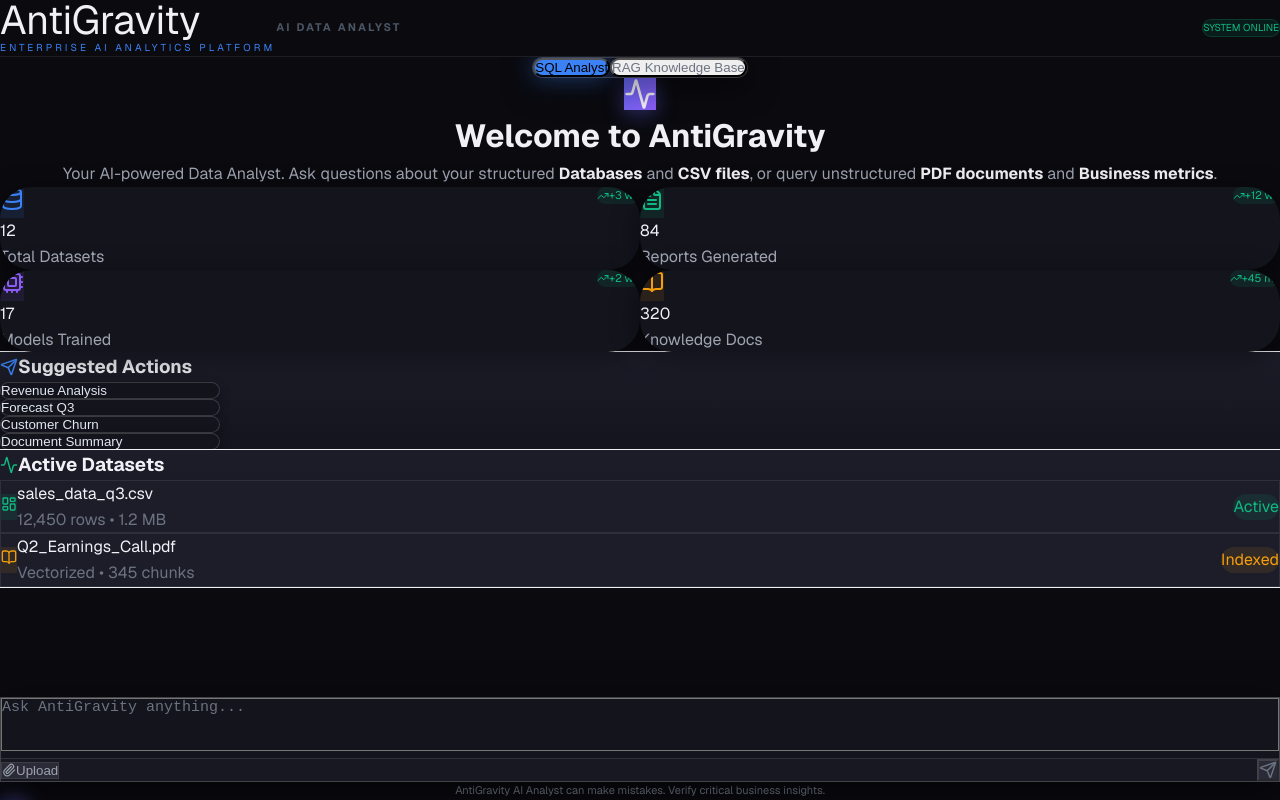
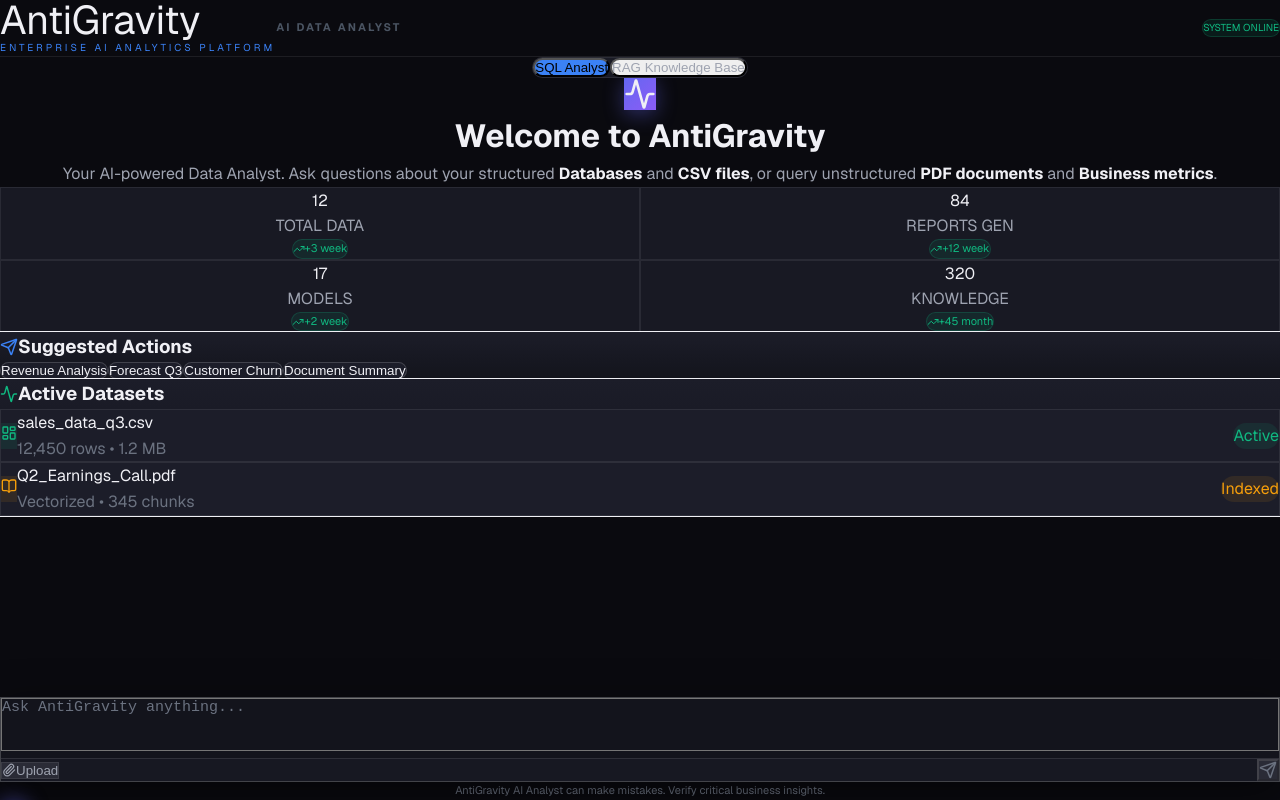
Before and after one commit to abakaushik-lgtm/DataScience-GenerativeAI-Platform, a Next.js app in the folder frontend/: page / in a window 1280 px wide. Built offline with nearby package versions, Linux system fonts and the light colour scheme.

Commit message:
style: Polish layout to resolve visually broken KPI cards and over-styled tabs

```diff
--- a/frontend/src/app/page.tsx
+++ b/frontend/src/app/page.tsx
@@ -115,17 +115,17 @@ export default function Home() {
         <div className="flex-1 overflow-y-auto p-6 space-y-6 relative">
 
           {/* Floating Pill Toggle */}
-          <div className="flex justify-center mb-6 sticky top-2 z-20">
-            <div className="bg-[#13141c]/80 backdrop-blur-lg p-1.5 rounded-full inline-flex border border-[#ffffff2a] shadow-[0_8px_30px_rgba(0,0,0,0.5)]">
+          <div className="flex justify-center mb-8 sticky top-4 z-20">
+            <div className="bg-[#1c1d29]/90 backdrop-blur-md p-1.5 rounded-full inline-flex border border-[#ffffff14] shadow-xl">
               <button
                 onClick={() => setChatMode("SQL")}
-                className={`px-8 py-2.5 rounded-full text-sm font-bold tracking-wide transition-all duration-300 ${chatMode === "SQL" ? 'bg-[#3b82f6] text-white shadow-[0_0_25px_rgba(59,130,246,0.5)]' : 'text-[#6b7280] hover:text-[#f0f0f5]'}`}
+                className={`px-6 py-2 rounded-full text-sm font-semibold transition-all duration-200 ${chatMode === "SQL" ? 'bg-[#3b82f6] text-white shadow-md' : 'text-[#9ea3b0] hover:text-[#f0f0f5] hover:bg-[#ffffff0a]'}`}
               >
                 SQL Analyst
               </button>
               <button
                 onClick={() => setChatMode("RAG")}
-                className={`px-8 py-2.5 rounded-full text-sm font-bold tracking-wide transition-all duration-300 ${chatMode === "RAG" ? 'bg-[#10b981] text-white shadow-[0_0_25px_rgba(16,185,129,0.5)]' : 'text-[#6b7280] hover:text-[#f0f0f5]'}`}
+                className={`px-6 py-2 rounded-full text-sm font-semibold transition-all duration-200 ${chatMode === "RAG" ? 'bg-[#10b981] text-white shadow-md' : 'text-[#9ea3b0] hover:text-[#f0f0f5] hover:bg-[#ffffff0a]'}`}
               >
                 RAG Knowledge Base
               </button>
@@ -196,57 +196,37 @@ export default function Home() {
               </p>
 
               {/* Hero Stats */}
-              <div className="grid grid-cols-2 md:grid-cols-4 gap-8 mb-10 w-full">
-                <div className="bg-[#13141c] p-7 rounded-[2rem] flex flex-col items-start justify-center text-left hover:-translate-y-2 hover:shadow-[0_20px_40px_rgba(0,0,0,0.6)] transition-all duration-300 cursor-default relative overflow-hidden group shadow-[0_8px_30px_rgba(0,0,0,0.4)] border-none">
-                  <div className="absolute top-0 left-0 w-full h-1 bg-[#3b82f6] opacity-30 group-hover:opacity-100 transition-opacity"></div>
-                  <div className="absolute inset-0 bg-gradient-to-b from-[#3b82f6]/5 to-transparent opacity-0 group-hover:opacity-100 transition-opacity"></div>
-                  <div className="flex justify-between items-start w-full relative z-10 mb-4">
-                    <div className="p-3 bg-[#3b82f6]/10 rounded-2xl text-[#3b82f6]"><Database size={24} /></div>
-                    <div className="text-[11px] text-[#10b981] font-semibold bg-[#10b981]/10 px-2.5 py-1 rounded-full flex items-center gap-1">
-                      <TrendingUp size={12} /> +3 wk
-                    </div>
+              <div className="grid grid-cols-2 gap-4 max-w-2xl mx-auto w-full mb-10">
+                <div className="bg-[#1c1d29]/80 backdrop-blur-sm p-6 rounded-2xl flex flex-col items-center justify-center text-center border border-[#ffffff14] hover:border-[#3b82f6]/40 hover:bg-[#1c1d29] transition-all shadow-lg">
+                  <div className="text-4xl font-bold text-[#f0f0f5] mb-1">12</div>
+                  <div className="text-xs font-semibold text-[#9ea3b0] uppercase tracking-wider mb-3">Total Data</div>
+                  <div className="text-[11px] text-[#10b981] font-medium bg-[#10b981]/10 px-2.5 py-1 rounded-full flex items-center gap-1 border border-[#10b981]/20">
+                    <TrendingUp size={12} /> +3 week
                   </div>
-                  <div className="text-4xl font-extrabold text-[#f0f0f5] relative z-10 mb-1 tracking-tight">12</div>
-                  <div className="text-sm text-[#9ea3b0] font-medium relative z-10">Total Datasets</div>
                 </div>
 
-                <div className="bg-[#13141c] p-7 rounded-[2rem] flex flex-col items-start justify-center text-left hover:-translate-y-2 hover:shadow-[0_20px_40px_rgba(0,0,0,0.6)] transition-all duration-300 cursor-default relative overflow-hidden group shadow-[0_8px_30px_rgba(0,0,0,0.4)] border-none">
-                  <div className="absolute top-0 left-0 w-full h-1 bg-[#10b981] opacity-30 group-hover:opacity-100 transition-opacity"></div>
-                  <div className="absolute inset-0 bg-gradient-to-b from-[#10b981]/5 to-transparent opacity-0 group-hover:opacity-100 transition-opacity"></div>
-                  <div className="flex justify-between items-start w-full relative z-10 mb-4">
-                    <div className="p-3 bg-[#10b981]/10 rounded-2xl text-[#10b981]"><FileText size={24} /></div>
-                    <div className="text-[11px] text-[#10b981] font-semibold bg-[#10b981]/10 px-2.5 py-1 rounded-full flex items-center gap-1">
-                      <TrendingUp size={12} /> +12 wk
-                    </div>
+                <div className="bg-[#1c1d29]/80 backdrop-blur-sm p-6 rounded-2xl flex flex-col items-center justify-center text-center border border-[#ffffff14] hover:border-[#10b981]/40 hover:bg-[#1c1d29] transition-all shadow-lg">
+                  <div className="text-4xl font-bold text-[#f0f0f5] mb-1">84</div>
+                  <div className="text-xs font-semibold text-[#9ea3b0] uppercase tracking-wider mb-3">Reports Gen</div>
+                  <div className="text-[11px] text-[#10b981] font-medium bg-[#10b981]/10 px-2.5 py-1 rounded-full flex items-center gap-1 border border-[#10b981]/20">
+                    <TrendingUp size={12} /> +12 week
                   </div>
-                  <div className="text-4xl font-extrabold text-[#f0f0f5] relative z-10 mb-1 tracking-tight">84</div>
-                  <div className="text-sm text-[#9ea3b0] font-medium relative z-10">Reports Generated</div>
                 </div>
 
-                <div className="bg-[#13141c] p-7 rounded-[2rem] flex flex-col items-start justify-center text-left hover:-translate-y-2 hover:shadow-[0_20px_40px_rgba(0,0,0,0.6)] transition-all duration-300 cursor-default relative overflow-hidden group shadow-[0_8px_30px_rgba(0,0,0,0.4)] border-none">
-                  <div className="absolute top-0 left-0 w-full h-1 bg-[#8b5cf6] opacity-30 group-hover:opacity-100 transition-opacity"></div>
-                  <div className="absolute inset-0 bg-gradient-to-b from-[#8b5cf6]/5 to-transparent opacity-0 group-hover:opacity-100 transition-opacity"></div>
-                  <div className="flex justify-between items-start w-full relative z-10 mb-4">
-                    <div className="p-3 bg-[#8b5cf6]/10 rounded-2xl text-[#8b5cf6]"><Cpu size={24} /></div>
-                    <div className="text-[11px] text-[#10b981] font-semibold bg-[#10b981]/10 px-2.5 py-1 rounded-full flex items-center gap-1">
-                      <TrendingUp size={12} /> +2 wk
-                    </div>
+                <div className="bg-[#1c1d29]/80 backdrop-blur-sm p-6 rounded-2xl flex flex-col items-center justify-center text-center border border-[#ffffff14] hover:border-[#8b5cf6]/40 hover:bg-[#1c1d29] transition-all shadow-lg">
+                  <div className="text-4xl font-bold text-[#f0f0f5] mb-1">17</div>
+                  <div className="text-xs font-semibold text-[#9ea3b0] uppercase tracking-wider mb-3">Models</div>
+                  <div className="text-[11px] text-[#10b981] font-medium bg-[#10b981]/10 px-2.5 py-1 rounded-full flex items-center gap-1 border border-[#10b981]/20">
+                    <TrendingUp size={12} /> +2 week
                   </div>
-                  <div className="text-4xl font-extrabold text-[#f0f0f5] relative z-10 mb-1 tracking-tight">17</div>
-                  <div className="text-sm text-[#9ea3b0] font-medium relative z-10">Models Trained</div>
                 </div>
 
-                <div className="bg-[#13141c] p-7 rounded-[2rem] flex flex-col items-start justify-center text-left hover:-translate-y-2 hover:shadow-[0_20px_40px_rgba(0,0,0,0.6)] transition-all duration-300 cursor-default relative overflow-hidden group shadow-[0_8px_30px_rgba(0,0,0,0.4)] border-none">
-                  <div className="absolute top-0 left-0 w-full h-1 bg-[#f59e0b] opacity-30 group-hover:opacity-100 transition-opacity"></div>
-                  <div className="absolute inset-0 bg-gradient-to-b from-[#f59e0b]/5 to-transparent opacity-0 group-hover:opacity-100 transition-opacity"></div>
-                  <div className="flex justify-between items-start w-full relative z-10 mb-4">
-                    <div className="p-3 bg-[#f59e0b]/10 rounded-2xl text-[#f59e0b]"><BookOpen size={24} /></div>
-                    <div className="text-[11px] text-[#10b981] font-semibold bg-[#10b981]/10 px-2.5 py-1 rounded-full flex items-center gap-1">
-                      <TrendingUp size={12} /> +45 mo
-                    </div>
+                <div className="bg-[#1c1d29]/80 backdrop-blur-sm p-6 rounded-2xl flex flex-col items-center justify-center text-center border border-[#ffffff14] hover:border-[#f59e0b]/40 hover:bg-[#1c1d29] transition-all shadow-lg">
+                  <div className="text-4xl font-bold text-[#f0f0f5] mb-1">320</div>
+                  <div className="text-xs font-semibold text-[#9ea3b0] uppercase tracking-wider mb-3">Knowledge</div>
+                  <div className="text-[11px] text-[#10b981] font-medium bg-[#10b981]/10 px-2.5 py-1 rounded-full flex items-center gap-1 border border-[#10b981]/20">
+                    <TrendingUp size={12} /> +45 month
                   </div>
-                  <div className="text-4xl font-extrabold text-[#f0f0f5] relative z-10 mb-1 tracking-tight">320</div>
-                  <div className="text-sm text-[#9ea3b0] font-medium relative z-10">Knowledge Docs</div>
                 </div>
               </div>
 
@@ -256,7 +236,7 @@ export default function Home() {
                   <h3 className="text-lg font-semibold mb-6 flex items-center gap-2">
                     <Send size={18} className="text-[#3b82f6]" /> Suggested Actions
                   </h3>
-                  <div className="flex flex-col items-start gap-3 mt-4">
+                  <div className="flex flex-wrap gap-3 mt-4">
                     {[
                       { label: "Revenue Analysis", query: "Why did revenue decrease last quarter?" },
                       { label: "Forecast Q3", query: "Forecast next quarter sales based on seasonality" },
@@ -266,7 +246,7 @@ export default function Home() {
                       <button
                         key={i}
                         onClick={() => handleSendMessage(item.query)}
-                        className="px-6 py-3 rounded-full bg-[#13141c] border border-[#ffffff2a] hover:border-[#3b82f6]/60 hover:bg-[#3b82f6]/10 transition-all duration-300 text-sm font-semibold text-[#e2e8f0] hover:text-[#3b82f6] shadow-[0_4px_12px_rgba(0,0,0,0.3)] hover:shadow-[0_4px_20px_rgba(59,130,246,0.25)] flex items-center justify-start min-w-[220px] gap-2 hover:translate-x-1"
+                        className="px-5 py-2.5 rounded-full bg-[#1c1d29] border border-[#ffffff2a] hover:border-[#3b82f6] hover:bg-[#3b82f6]/10 transition-all duration-200 text-sm font-medium text-[#f0f0f5] shadow-sm flex items-center gap-2"
                       >
                         {item.label}
                       </button>
```
